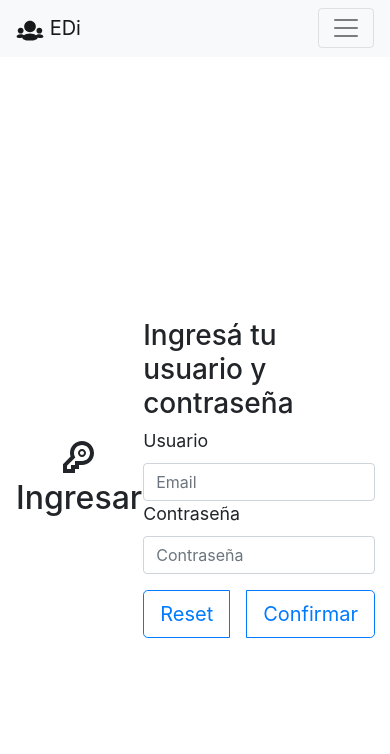
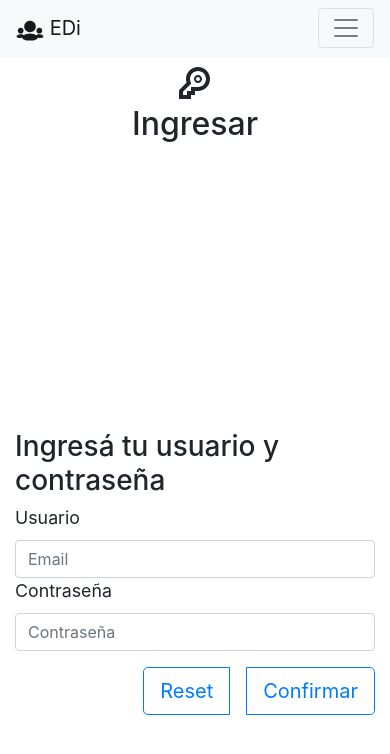
Before and after one commit to bidego/educacion-digital, a React (Create React App) app in the folder edi/: page /login in a window 390 px wide. Shown: the top 754 px of the page. Built offline with nearby package versions, Linux system fonts and the light colour scheme.

Commit message:
auth screens responsive

```diff
--- a/edi/src/App.css
+++ b/edi/src/App.css
@@ -31,6 +31,33 @@
 .Search-content {
   padding: 40px;
 }
+.Screen-content {
+  background-color: #fff;
+  display: flex;
+  flex-direction: row;
+  padding-top: 40px;
+}
+@media only screen and (max-width: 600px) {
+  .Login-content,.Signup-content {
+    background-color: #fff;
+    display: flex;
+    min-height: 100vh;
+    flex-direction: column;
+    align-items: center;
+    justify-content: space-between;
+    font-size: calc(10px + 2vmin);
+  }
+
+  .Login-block,.Signup-block {
+    text-align: center;
+    flex: 3;
+    width: 30ch
+  }
+  .Login-form, .Signup-form {
+    flex: 2;
+  }
+}
+@media only screen and (min-width: 600px) {
   .Login-content,.Signup-content {
     background-color: #fff;
     display: flex;
@@ -40,12 +67,6 @@
     justify-content: space-between;
     font-size: calc(10px + 2vmin);
   }
-.Screen-content {
-  background-color: #fff;
-  display: flex;
-  flex-direction: row;
-  padding-top: 40px;
-}
   .Login-block,.Signup-block {
     text-align: center;
     flex: 3;
@@ -54,7 +75,7 @@
   .Login-form, .Signup-form {
     flex: 2;
   }
-
+}
 .Screen-left {
   padding-top:0px;
   flex: 1;
@@ -66,7 +87,10 @@
 }
 
 .Button-group {
-  display: inline-flex
+  display: inline-flex;
+}
+.Form-btns {
+  float: right;
 }
 
 @keyframes App-logo-spin {
--- a/edi/src/screens/Login.tsx
+++ b/edi/src/screens/Login.tsx
@@ -47,7 +47,7 @@ const Login = (props:any) => {
                         name="password"
                         type="password"
                         placeholder="Contraseña" />
-                    <ButtonGroup size="lg" className="mt-3 pull-right">
+                    <ButtonGroup size="lg" className="Form-btns mt-3 pull-right">
                         <BtnConfirm className="pull-right">Reset</BtnConfirm>
                         <BtnConfirm className="ml-3 pull-right" onClick={authHandler}>Confirmar</BtnConfirm>
                     </ButtonGroup>
--- a/edi/src/screens/Signup.tsx
+++ b/edi/src/screens/Signup.tsx
@@ -47,7 +47,7 @@ const Signup = (props:any) => {
                     <FormControl
                         type="re-password"
                         placeholder="Confirma contraseña" />
-                    <ButtonGroup size="lg" className="mt-3 pull-right">
+                    <ButtonGroup size="lg" className="Form-btns mt-3 pull-right">
                         <BtnConfirm className="pull-right">Reset</BtnConfirm>
                         <BtnConfirm onClick={authHandler} className="ml-3 pull-right">Confirmar</BtnConfirm>
                     </ButtonGroup>
```
Lines whose indentation alone changed are shown as unchanged.
